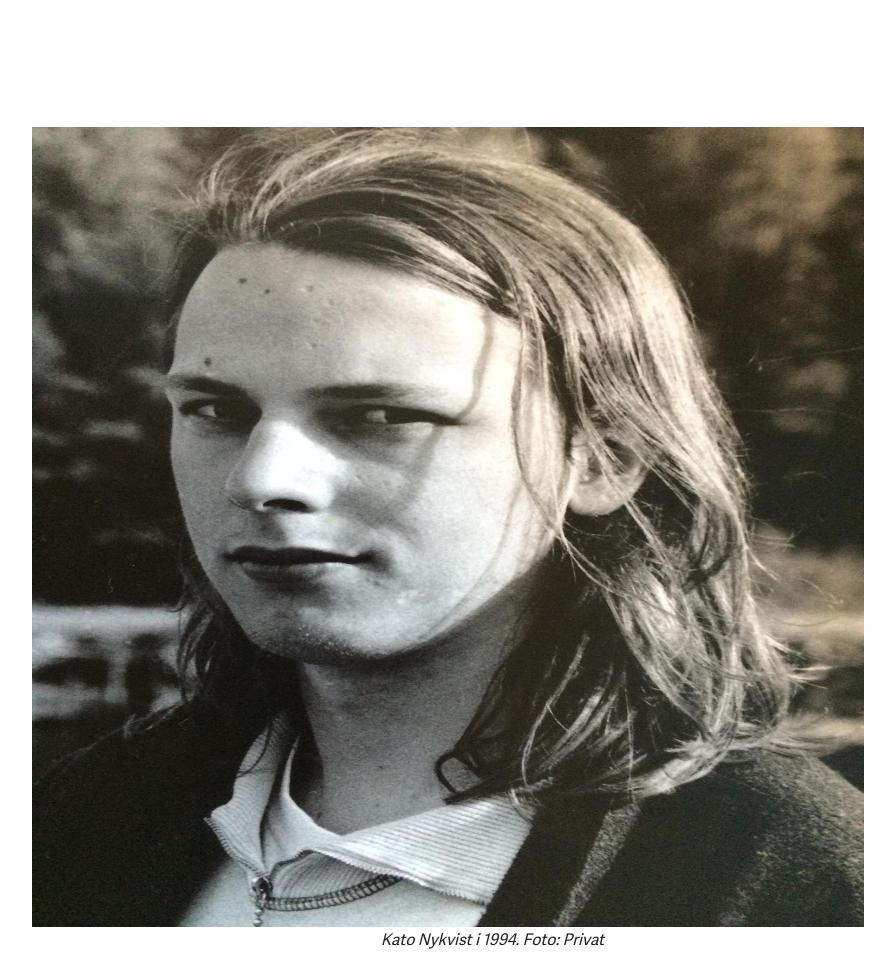
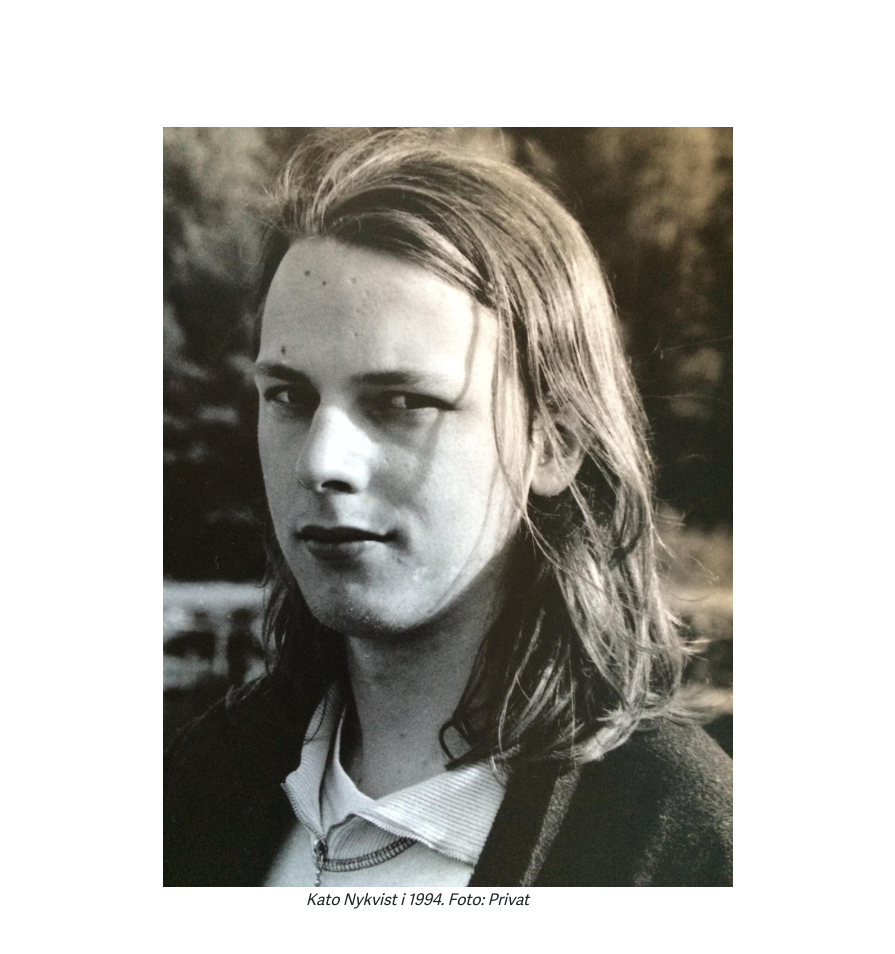
Before and after one commit to BrukbareNationen/nei-til-eu, a plain HTML site: page index.html in a window 1280 px wide. Shown: the part 5088-6042 px from the top of the page, without its empty margins (192-1087 px from the left). Drawn offline with nearby package versions, Linux system fonts and the light colour scheme.

Commit message:
small img fix

```diff
--- a/index.html
+++ b/index.html
@@ -154,8 +154,8 @@
     </div>
 
     <div class="container portrait">
-            <img style="width: 75%;" src="media/Kato.jpg">
-            <i style="padding-left: 150px" class="bildetekst">Kato Nykvist i 1994. Foto: Privat</i>
+            <img  src="media/Kato.jpg">
+            <i class="bildetekst">Kato Nykvist i 1994. Foto: Privat</i>
 
         </div>
 
--- a/style.css
+++ b/style.css
@@ -90,7 +90,7 @@ video {
 .portrait img{
     margin: auto;
     display: block;
-    max-height: 100vh;
+    max-height: 95vh;
     width: auto;
 }
 
```
